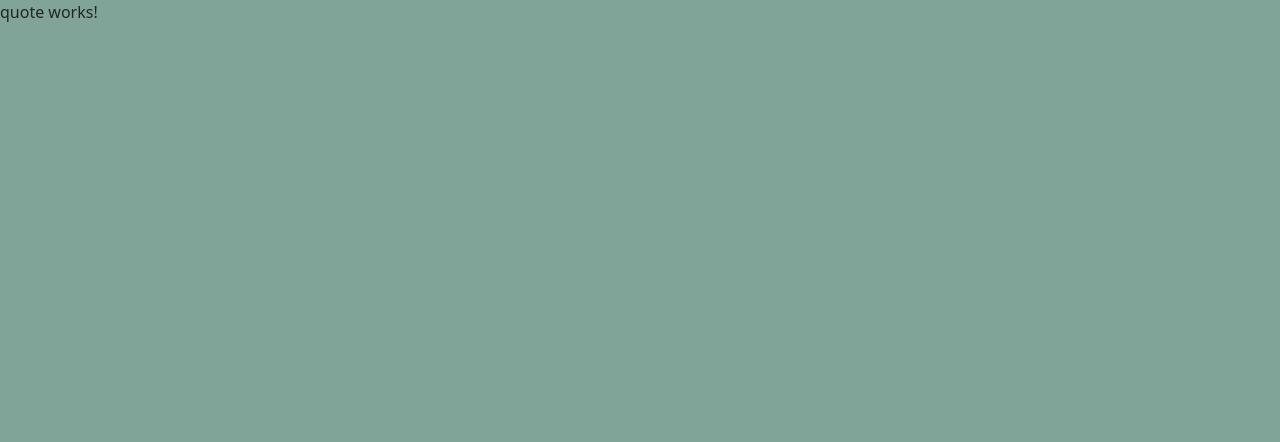
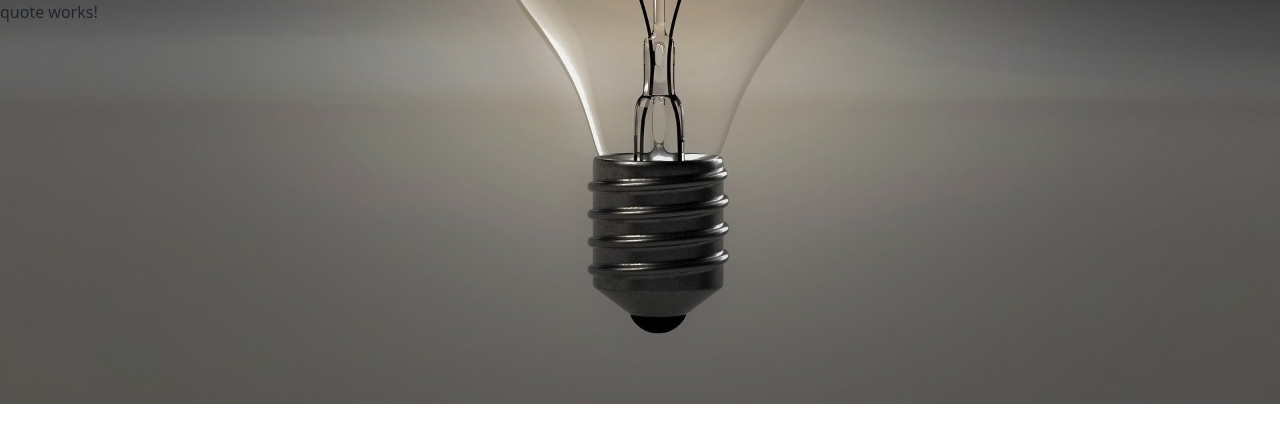
Before and after one commit to halimaprecious/Quote-vote, an Angular app: page / in a window 1280 px wide. Shown: the top 442 px of the page. Built offline with nearby package versions, Linux system fonts and the light colour scheme.

Commit message:
style body element

```diff
--- a/src/styles.css
+++ b/src/styles.css
@@ -8,5 +8,8 @@
     padding: 0;
     }
     body{
-        background-color: rgba(14, 82, 59, 0.521);
+        background-image: url("src/assets/light.jpg");
+        background-size: cover;
+        background-position: center;
+        background-repeat: no-repeat;
     }
```
